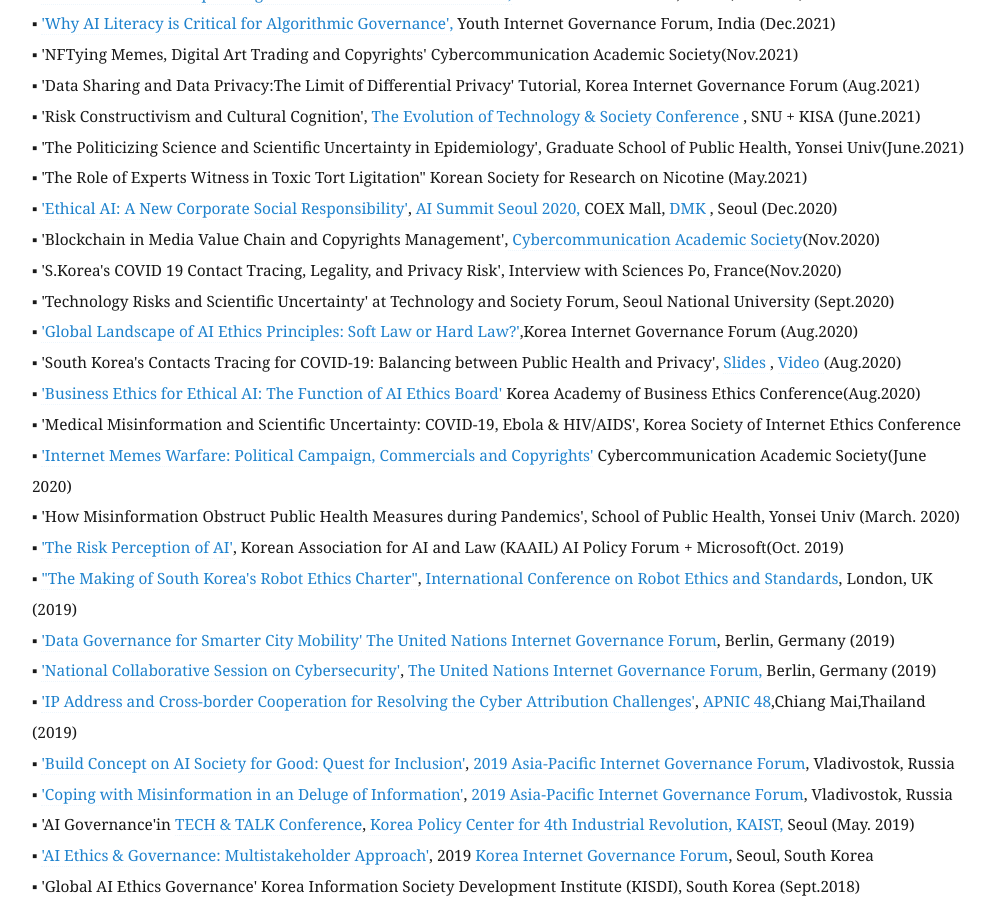
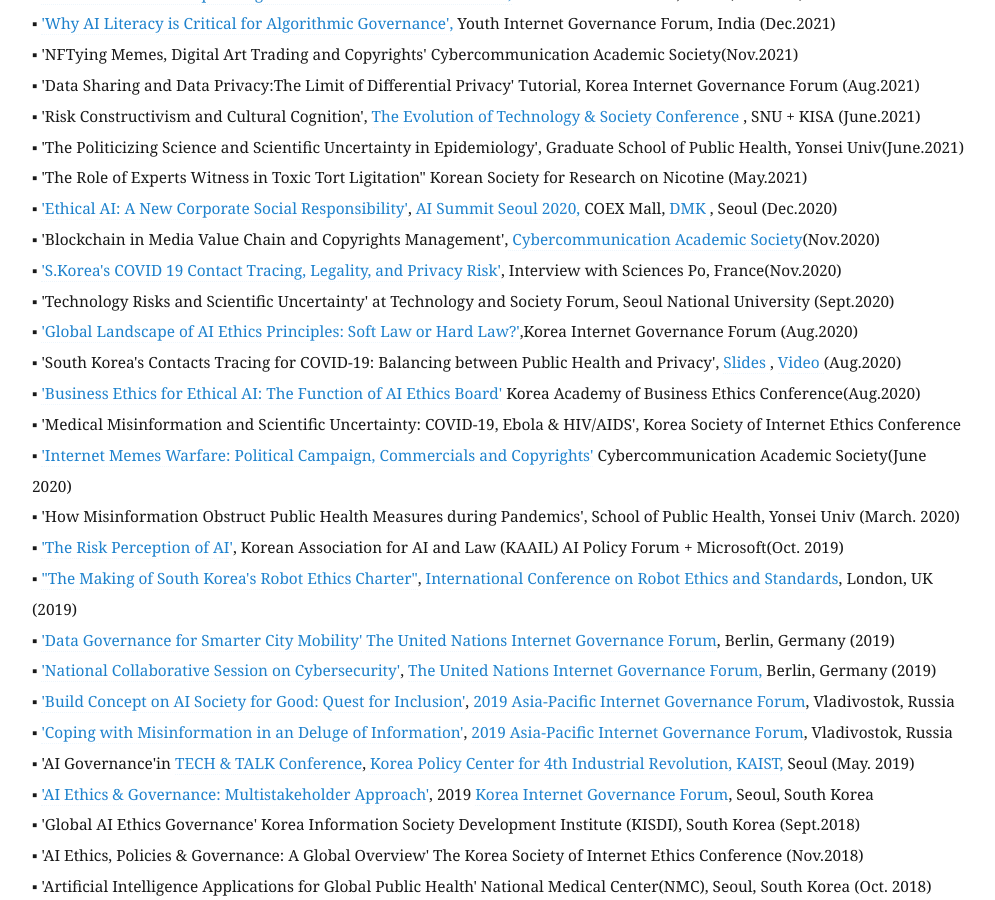
Before and after one commit to eunchangchoi/eunchangchoi.github.io, a Jekyll site: the page built from index.md, in a window 1280 px wide and 900 px high, scrolled down 3376 px. Shown: the whole window, without its empty margins (68-1063 px from the left). Built offline with Jekyll 4.4.1, drawn with Linux system fonts in a browser that asks for light colours; some of the changed lines change nothing that is shown; some of the changed text lies outside the part shown.

Commit message:
Update index.md

```diff
--- a/index.md
+++ b/index.md
@@ -77,7 +77,7 @@
 ▪ 'The Role of Experts Witness in Toxic Tort Ligitation" Korean Society for Research on Nicotine (May.2021)<br>
 ▪  <a href="https://aisummit.co.kr/ais2020_eun-chang-choi/?lang=en">'Ethical AI: A New Corporate Social Responsibility'</a>, <a href="https://aisummit.co.kr/?lang=en"> AI Summit Seoul 2020, </a> COEX Mall, <a href="https://www.digitalmarketingkorea.co.kr"> DMK </a>, Seoul (Dec.2020)<br>
 ▪ 'Blockchain in Media Value Chain and Copyrights Management',<a href="http://www.cybercom.or.kr/?m=bbs&bid=notice_&uid=1134"> Cybercommunication Academic Society</a>(Nov.2020)<br>
-▪  'S.Korea's COVID 19 Contact Tracing, Legality, and Privacy Risk', Interview with Sciences Po, France(Nov.2020) <br>
+▪  <a href="https://soundcloud.com/zion-lee-310060380/digikorea#t=22:52">'S.Korea's COVID 19 Contact Tracing, Legality, and Privacy Risk'</a>, Interview with Sciences Po, France(Nov.2020) <br>
 ▪  'Technology Risks and Scientific Uncertainty' at Technology and Society Forum, Seoul National University (Sept.2020)<br>
 ▪  <a href="http://www.igf.or.kr/2554">'Global Landscape of AI Ethics Principles: Soft Law or Hard Law?'</a>,Korea Internet Governance Forum (Aug.2020) <br>
 ▪  'South Korea's Contacts Tracing for COVID-19: Balancing between Public Health and Privacy', <a href="https://www.slideshare.net/secret/vlJ18LSZxcB11J"> Slides </a>, <a href="https://youtu.be/4UZlkRLKGes"> Video </a>(Aug.2020) <br>
@@ -89,7 +89,6 @@
 ▪ <a href="https://clawar.org/wp-content/uploads/2019/11/ICRES2019_p64_paper_4.pdf">"The Making of South Korea's Robot Ethics Charter"</a>, <a href="https://www.icres2019.org/"> International Conference on Robot Ethics and Standards</a>, London, UK (2019)<br>
 ▪   <a href= "https://www.intgovforum.org/multilingual/content/igf-2019-ws-182-data-governance-for-smarter-city-mobility">'Data Governance for Smarter City Mobility'</a>  <a href= "https://www.igf2019.berlin/IGF/Navigation/EN/Home/home.html"> The United Nations Internet Governance Forum</a>, Berlin, Germany (2019)<br>
 ▪   <a href="https://www.youtube.com/watch?v=nsZJaB3fx0E&feature=youtu.be&t=1689">'National Collaborative Session on Cybersecurity'</a>, <a href= "https://www.igf2019.berlin/IGF/Navigation/EN/Home/home.html">The United Nations Internet Governance Forum,</a> Berlin, Germany (2019) <br>
-▪   <a href="https://youtu.be/uRsC_ypHGCg?t=1348">'IP Address and Cross-border Cooperation for Resolving the Cyber Attribution Challenges'</a>, <a href="https://conference.apnic.net/48/program/schedule/#/day/6/cooperation-sig">APNIC 48</a>,Chiang Mai,Thailand (2019) <br>
 ▪   <a href="https://www.ftp.asia/index.php/s/tLZWIWMG1Qp7oA0">'Build Concept on AI Society for Good: Quest for Inclusion'</a>,<a href="https://2019.aprigf.asia/"> 2019 Asia-Pacific Internet Governance Forum</a>, Vladivostok, Russia <br>
 ▪   <a href="https://www.ftp.asia/index.php/s/HGkuD3YVUBssKrP">'Coping with Misinformation in an Deluge of Information'</a>, <a href="https://2019.aprigf.asia/"> 2019 Asia-Pacific Internet Governance Forum</a>, Vladivostok, Russia <br>
 ▪   'AI Governance'in <a href="https://kpc4ir.kaist.ac.kr/index.php?mid=kpc4ir_events&document_srl=684"> TECH & TALK Conference</a>,<a href="https://kpc4ir.kaist.ac.kr/"> Korea Policy Center for 4th Industrial Revolution, KAIST,</a> Seoul (May. 2019)<br>
@@ -121,9 +120,10 @@
 ▪ Advised <a href="https://eng.kcc.go.kr/user/ehpMain.do"> Korea Communications Commission(KCC) </a> with regards to regulation of deepfakes
 ▪ <a href="https://soundcloud.com/zion-lee-310060380/digikorea#t=22:52"> (Nov.2019) <br>
 ▪ Panelist, 'Autonomous Systems, Robustness, and Data' Interview with United Nations Institute for Disarmament Research (Nov.2020)<br>
-▪ Consulted about Global Perspective on AI Ethics for <a href="https://www.kisdi.re.kr/"> Korea Information Society Development Institute </a>(Sept.2019)<br>
+▪ Consulted about Global Perspective on AI Ethics for <a href="https://www.kisdi.re.kr/"> Korea Information Society Development Institute </a> (Sept.2019)<br>
 ▪ <a href="https://www.itu.int/en/ITU-D/Regional-Presence/AsiaPacific/Pages/Events/2019/Artificial-Intelligence-Overview-and-Applications.aspx">'AI: Ethics, Security, Personal Data and Governance'</a> ITU Academy, Centres of Excellence, Bangkok, Thailand (Sept. 2019)<br>
 ▪ AI – Country Case : Republic of Korea, ITU Academy, Centres of Excellence, Bangkok, Thailand (Sept. 2019)<br>
+▪  <a href="https://youtu.be/uRsC_ypHGCg?t=1348">'IP Address and Cross-border Cooperation for Resolving the Cyber Attribution Challenges'</a>, <a href="https://conference.apnic.net/48/program/schedule/#/day/6/cooperation-sig">APNIC 48</a>,Chiang Mai,Thailand (2019) <br>
 ▪ Plenary session panel, Asia-Pacific Internet Governance Forum, Vladivostok, Russia (July, 2019)<br>
 ▪ Policy Report <a href="https://bit.ly/3qgZ63S">"The Ethical Considerations of AI and Policy Response in the Age of Fourth Industrial Revolution"</a> KISDI, Commissioned Report submitted to <a href="https://www.4th-ir.go.kr/home/en/">The Presidential Committee on the Fourth Industrial Revolution of Korea</a> (Oct. 2018) <br>
 ▪ <a href="https://www.youtube.com/watch?v=quo1DLyitf8&feature=youtu.be&t=1004">'Fake News Workshop'</a>, <a href="https://igf2018.fr/"> The UN Internet Governance Forum </a> at UNESCO, Paris, France (Nov.2018) <br>
```
